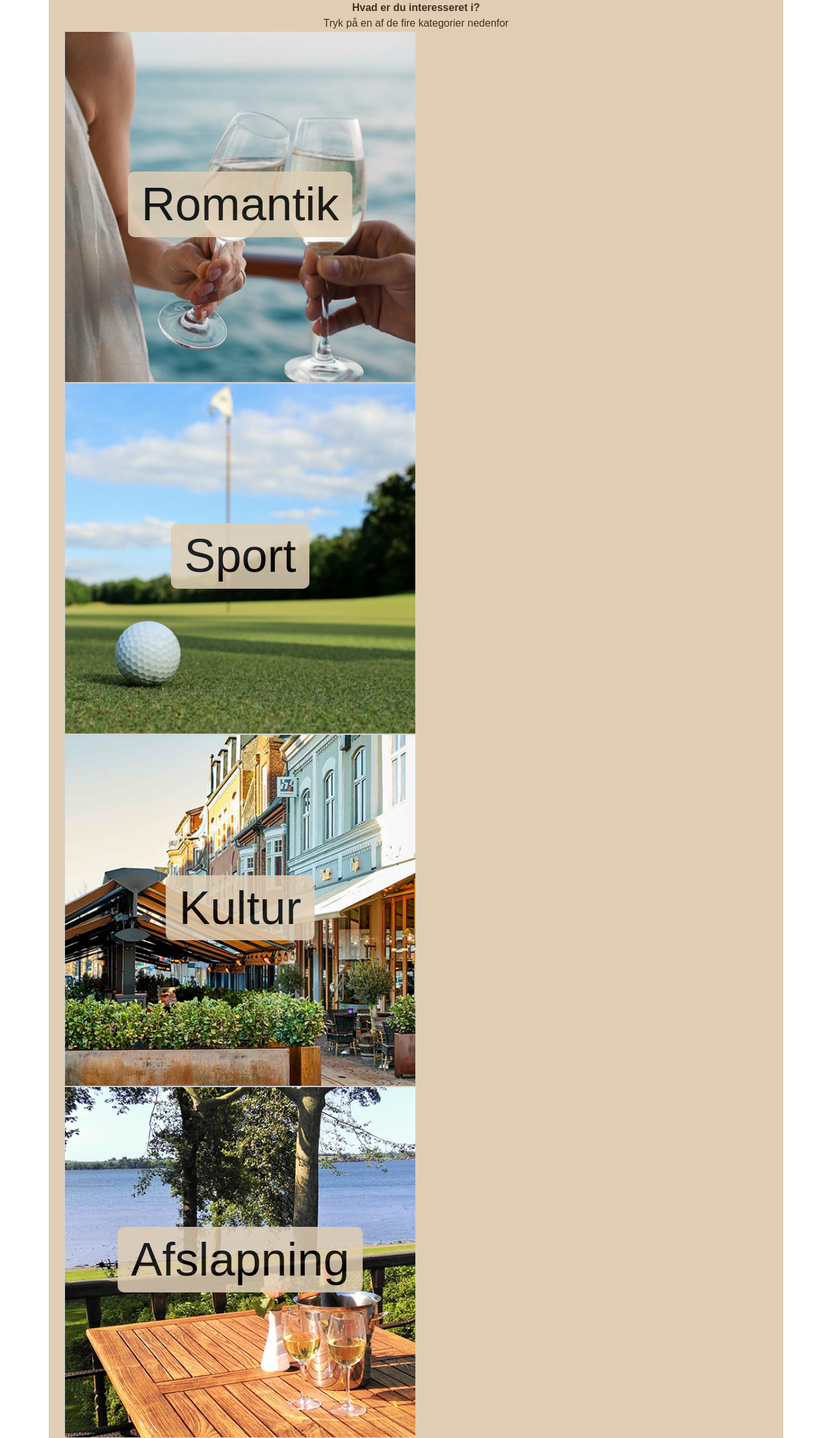
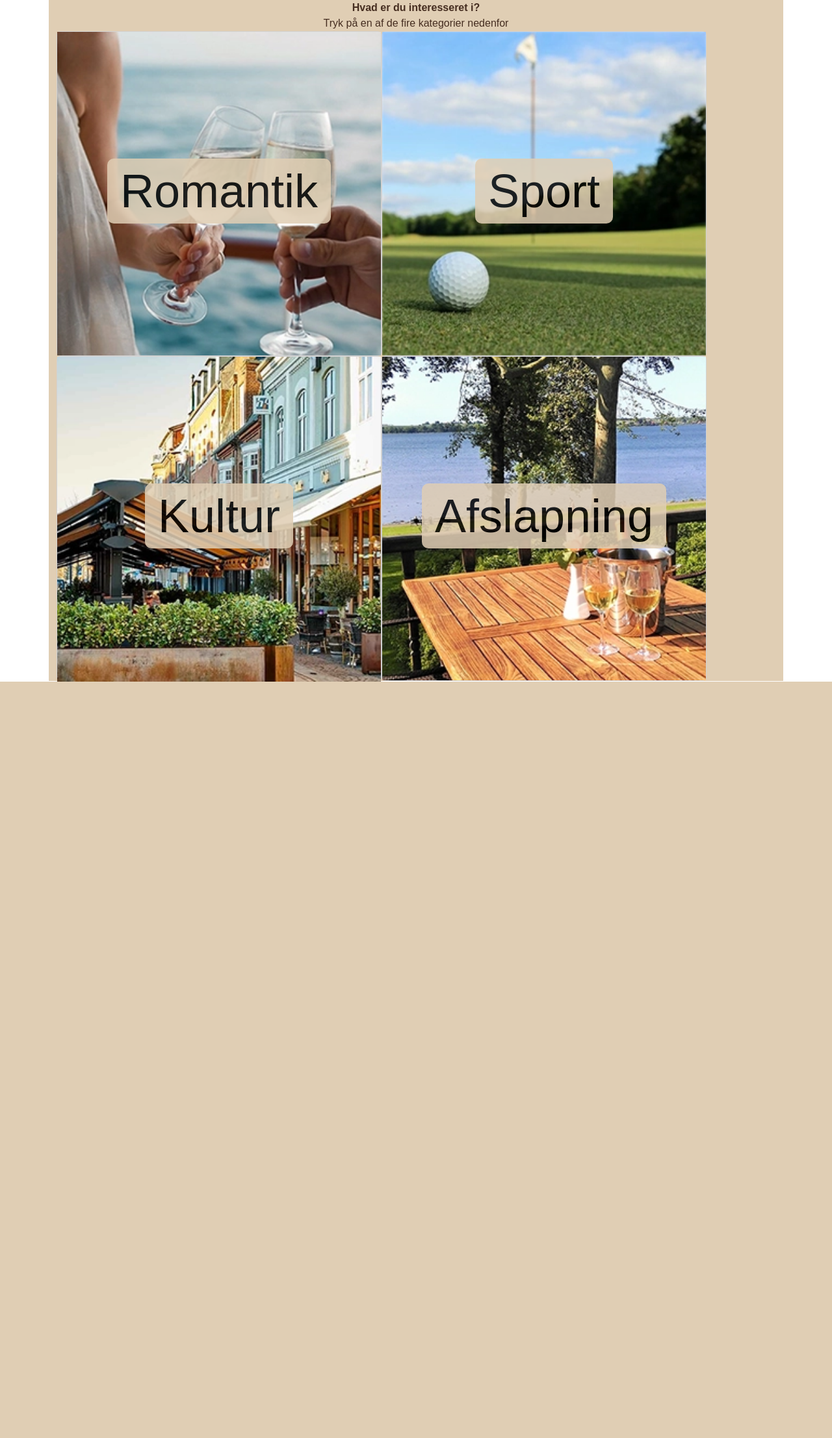
Before and after one commit to katschou/24faktivitetsskaerm, a PHP site: page / in a window 1280 px wide. Shown: the whole page at 65% size. After the commit the page ends 1049 px from the top, so only its background shows below. Run offline with PHP 8.4, Linux system fonts and the light colour scheme; style sheets or scripts are compiled from the project's sources; some libraries are stand-ins or nearby versions; some web fonts are replaced.

Commit message:
stretched links on cards

```diff
--- a/css/styles.scss
+++ b/css/styles.scss
@@ -38,7 +38,7 @@ $theme-colors: map-merge($theme-colors, $custom-colors);
 	//font-size: 500%;
 }
 
-.card-index {
+.index-pic {
 
 }
 
--- a/index.php
+++ b/index.php
@@ -38,42 +38,44 @@ require "settings/init.php";
     </div>
 
     <div class="container">
-    <div class="row">
-        <div class="position-static">
+        <div class="row row-cols-2">
 
-            <div class="card card-index col-6">
-                <img src="img/romantik.png" alt="To mennesker der klinker vinglas">
+
+            <div class="card col card-index p-0" style="width: 500px; height:500px;">
+                <a href="#" class="stretched-link"></a>
+                <img src="img/romantik300.webp" alt="To mennesker der klinker vinglas">
                 <div class="card-img-overlay">
                     <h5 class="card-tekst text-bg-lysebrun">Romantik</h5>
                 </div>
             </div>
 
-            <div class="card card-index col-6">
-                <img src="img/sport.png" alt="En golfbold på en golfplæne">
+            <div class="card col card-index p-0" style="width: 500px; height:500px">
+                <a href="#" class="stretched-link"></a>
+                <img src="img/sport300.webp" alt="En golfbold på en golfplæne">
                 <div class="card-img-overlay">
                     <h5 class="card-tekst text-bg-lysebrun">Sport</h5>
                 </div>
             </div>
 
-            <div class="card card-index col-6">
-                <img src="img/kultur.png" alt="Holbæk gågade">
+            <div class="card col card-index p-0" style="width: 500px; height:500px">
+                <a href="#" class="stretched-link"></a>
+                <img src="img/kultur300.webp" alt="Holbæk gågade">
                 <div class="card-img-overlay">
                     <h5 class="card-tekst text-bg-lysebrun">Kultur</h5>
                 </div>
             </div>
 
-            <div class="card card-index col-6">
-                <img src="img/afslapning.png" alt="En terrasse med udsigt til fjorden">
+            <div class="card col card-index p-0" style="width: 500px; height:500px">
+                <a href="#" class="stretched-link"></a>
+                <img src="img/afslapning300.webp" alt="En terrasse med udsigt til fjorden">
                 <div class="card-img-overlay">
                     <h5 class="card-tekst text-bg-lysebrun">Afslapning</h5>
                 </div>
             </div>
-
         </div>
     </div>
 </div>
 
-</div>
 
 <script src="node_modules/bootstrap/dist/js/bootstrap.bundle.min.js"></script>
 
```
Also changed, not shown: img/afslapning.png (deleted), img/afslapning300.webp (added), img/kultur.png (deleted), img/kultur300.webp (added), img/romantik.png (deleted), img/romantik300.webp (added), img/sport.png (deleted), img/sport300.webp (added). Lines whose indentation alone changed are shown as unchanged.
